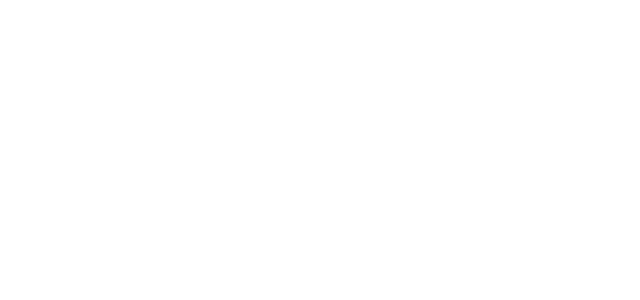
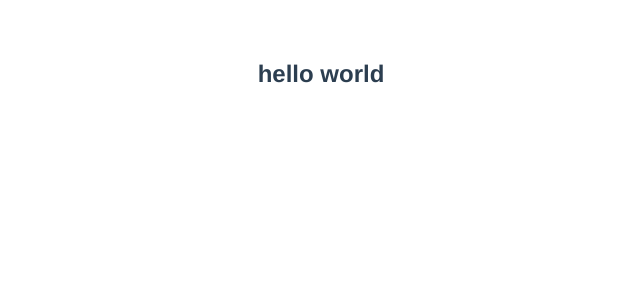
Before and after one commit to January23/yushi-vue3-app, a Vue app: page /list in a window 1280 px wide. Before the commit this address had no page. Shown: the top 300 px of the page, without its empty margins (319-959 px from the left). Built offline with nearby package versions, Linux system fonts and the light colour scheme; the HTML template or start-up script is replaced by a standard one.

Commit message:
hello word

```diff
--- /dev/null
+++ b/src/pages/SearchList.vue
@@ -0,0 +1,15 @@
+<template>
+  <div class="titleTxt">{{ titleTxt }}</div>
+</template>
+
+<script lang='ts' setup >
+const titleTxt = "hello world";
+</script>
+
+<style lang='scss'  scoped>
+.titleTxt {
+  font-size: 24px;
+  color: "red";
+  font-weight: 600;
+}
+</style>
--- a/src/router/index.ts
+++ b/src/router/index.ts
@@ -1,5 +1,6 @@
 import { createRouter, createWebHashHistory, createWebHistory } from 'vue-router';
 import Home from 'pages/Home.vue';
+import SearchList from 'pages/SearchList.vue';
 
 const router = createRouter({
   history: createWebHistory(),
@@ -11,6 +12,10 @@
     {
       path: '/home',
       component: Home
+    },
+    {
+      path: '/list',
+      component: SearchList
     }
   ]
 });
--- /dev/null
+++ b/src/utils/SearchList.vue
@@ -0,0 +1,15 @@
+<template>
+  <div class="titleTxt">{{ titleTxt }}</div>
+</template>
+
+<script lang='ts' setup >
+const titleTxt = "hello world";
+</script>
+
+<style lang='scss'  scoped>
+.titleTxt {
+  font-size: 24px;
+  color: "red";
+  font-weight: 600;
+}
+</style>
```
